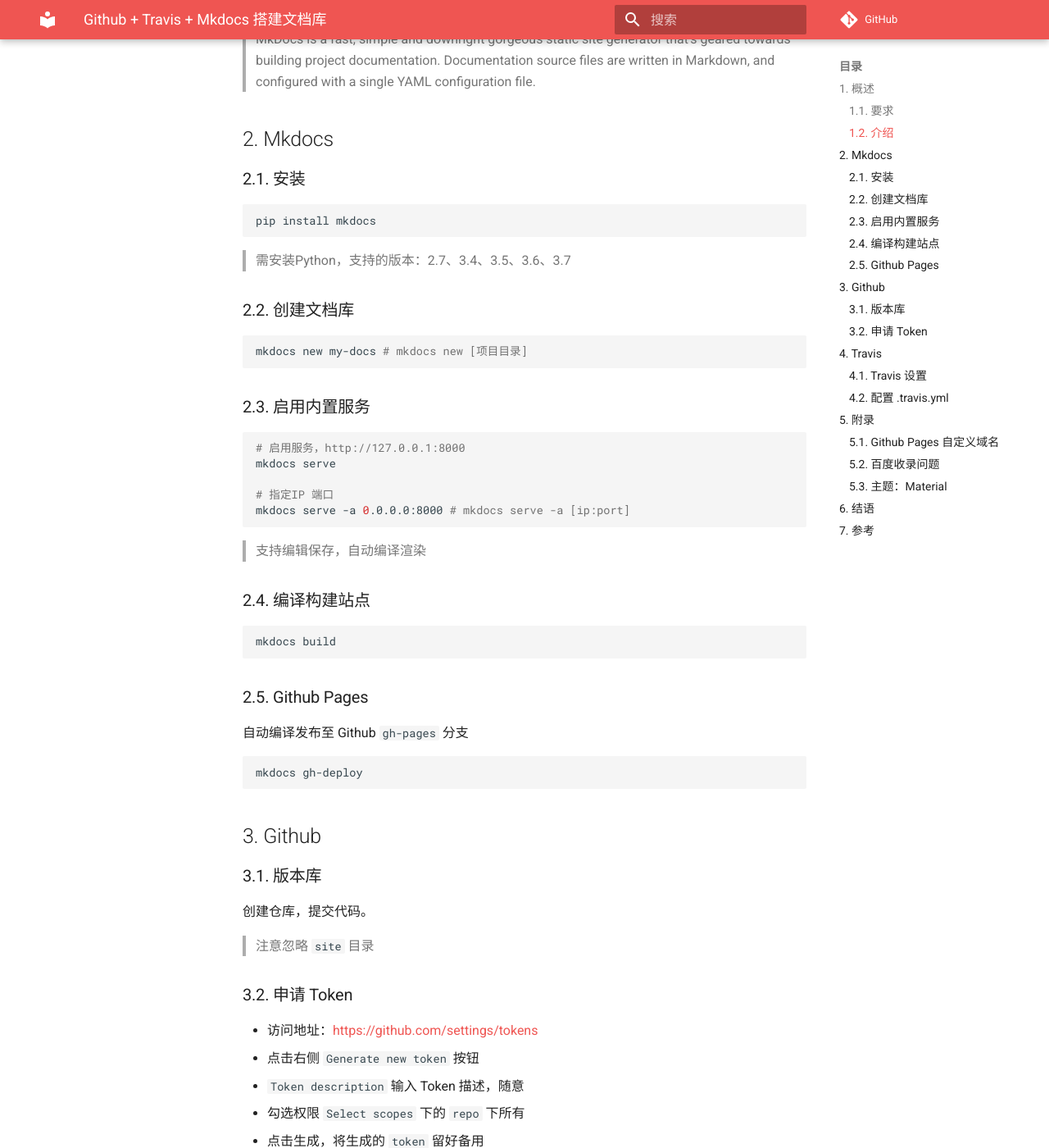
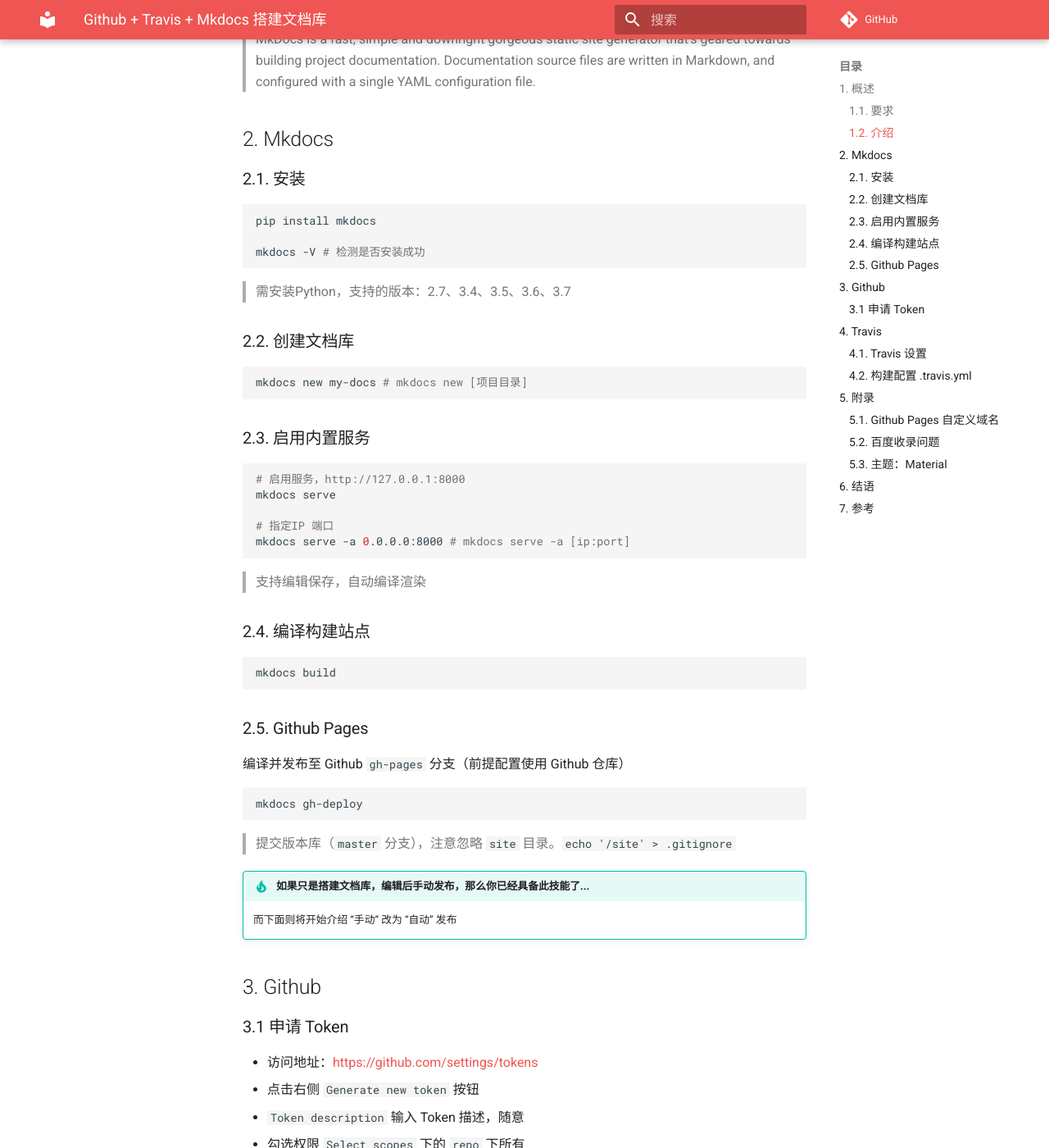
Before and after one commit to flc1125/docs, an MkDocs documentation site: the page built from docs/more/github-travis-mkdocs-document/index.md, in a window 1280 px wide and 1400 px high, scrolled down 844 px. Shown: the whole window at 82% size. Built offline with MkDocs 1.6.1 and Material for MkDocs 9.7.7, drawn with Linux system fonts in a browser that asks for light colours; emoji names are drawn with the system emoji font; comment, search, counter and statistics services are not loaded; some of the changed text lies outside the part shown.

Commit message:
更新document

````diff
--- a/docs/more/github-travis-mkdocs-document/index.md
+++ b/docs/more/github-travis-mkdocs-document/index.md
@@ -33,6 +33,8 @@
 
 ```sh
 pip install mkdocs
+
+mkdocs -V # 检测是否安装成功
 ```
 
 > 需安装Python，支持的版本：2.7、3.4、3.5、3.6、3.7
@@ -63,21 +65,21 @@
 
 ### 2.5. Github Pages
 
-自动编译发布至 Github `gh-pages` 分支
+编译并发布至 Github `gh-pages` 分支（前提配置使用 Github 仓库）
 
 ```sh
 mkdocs gh-deploy
 ```
 
+> 提交版本库（`master` 分支），注意忽略 `site` 目录。`echo '/site' > .gitignore`
+
+!!! tip "如果只是搭建文档库，编辑后手动发布，那么你已经具备此技能了..."
+
+    而下面则将开始介绍 “手动” 改为 “自动” 发布
+
 ## 3. Github
 
-### 3.1. 版本库
-
-创建仓库，提交代码。
-
-> 注意忽略 `site` 目录
-
-### 3.2. 申请 Token
+### 3.1 申请 Token
 
 - 访问地址：https://github.com/settings/tokens
 - 点击右侧 `Generate new token` 按钮
@@ -103,16 +105,16 @@
 
     |环境变量名|环境变量值|
     |----|----|
-    |`GITHUB_TOKEN`|`980ff900b07d3efc78e1a6eaa1becb49ea5c9cab`|
+    |`GITHUB_TOKEN`|`d19b9d0e7fdc5095ed1f47cb04d19b69af2dc10c`|
 
     > 环境变量值为上步骤生成的 `Token`
-    > PS: 注意禁用右侧的`Display value in build log` 选项，避免敏感信息暴露在构建日志中
+    > 注意禁用右侧的`Display value in build log` 选项，避免敏感信息暴露在构建日志中
 
-**相关操作如图**
+**操作演示**
 
-![](assets/legacy-services.png)
+![](assets/legacy-services.gif)
 
-### 4.2. 配置 `.travis.yml`
+### 4.2. 构建配置 `.travis.yml`
 
 仓库根目录创建文件 `.travis.yml`, 内容如下：
 
````
Also changed, not shown: docs/more/github-travis-mkdocs-document/assets/github-token.gif, docs/more/github-travis-mkdocs-document/assets/legacy-services.gif (added), docs/more/github-travis-mkdocs-document/assets/legacy-services.png (deleted).
